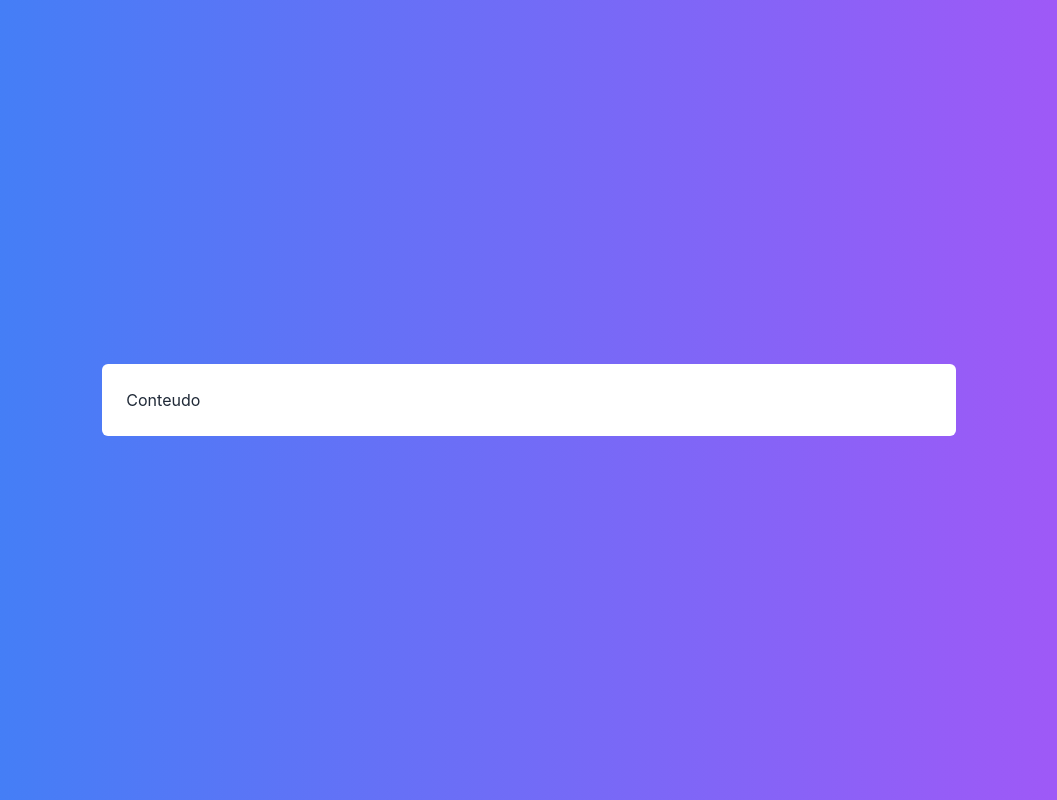
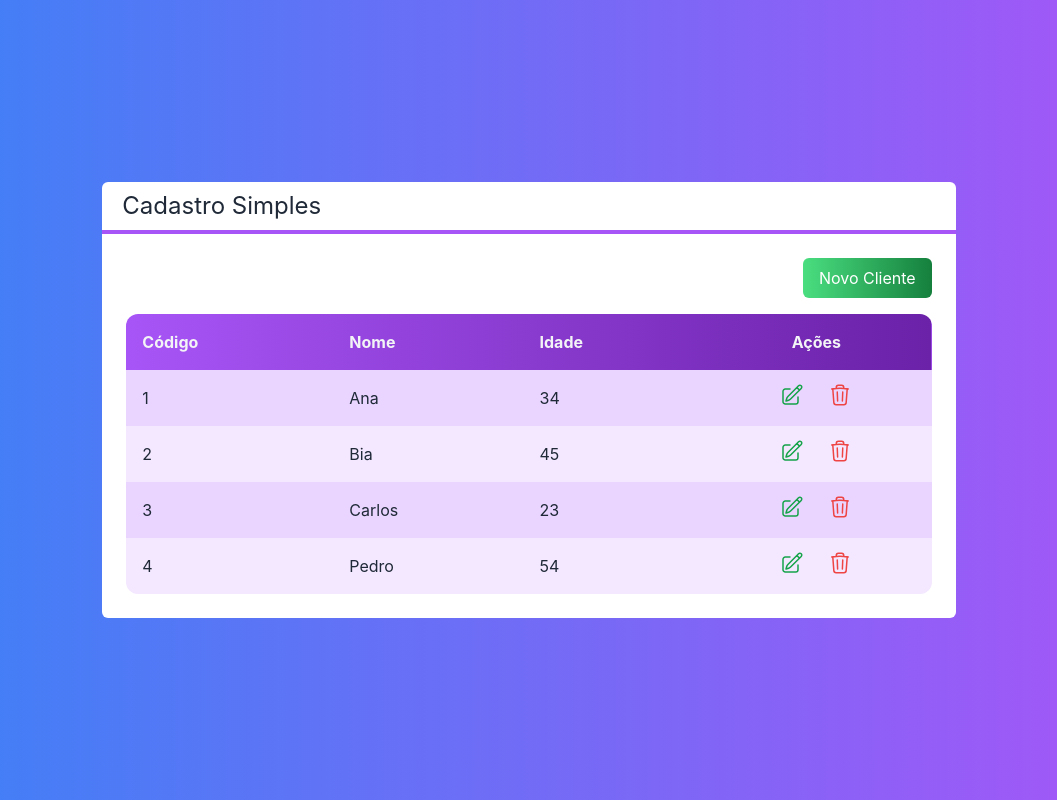
Before and after one commit to Gattekaa/curso-react-projeto-next-crud, a Next.js app: page / in a window 1280 px wide. Shown: the whole page, without its empty margins (111-1168 px from the left). Built offline with nearby package versions, Linux system fonts and the light colour scheme.

Commit message:
Finished design of  Botao and Tabela components

```diff
--- /dev/null
+++ b/core/Cliente.ts
@@ -0,0 +1,27 @@
+export default class Cliente {
+    #id: string
+    #nome: string
+    #idade: number
+
+    constructor(nome: string, idade: number, id: string = null) {
+        this.#nome = nome
+        this.#idade = idade
+        this.#id = id
+    }
+
+    static vazio() {
+        return new Cliente("", 0)
+    }
+
+    get id() {
+        return this.#id
+    }
+
+    get nome() {
+        return this.#nome
+    }
+
+    get idade() {
+        return this.#idade
+    }
+}
--- /dev/null
+++ b/src/components/Botao.tsx
@@ -0,0 +1,18 @@
+interface BotaoProps {
+    cor?: 'green' | 'blue' | 'gray'
+    className?: string
+    children: any
+}
+
+export default function Botao(props: BotaoProps) {
+    const cor = props.cor ?? 'gray'
+    return (
+        <button className={`
+            bg-gradient-to-r from-${cor}-400 to-${cor}-700
+            text-white px-4 py-2 rounded-md
+            ${props.className}
+        `}>
+            {props.children}
+        </button>
+    )
+}
--- /dev/null
+++ b/src/components/Icones.tsx
@@ -0,0 +1,14 @@
+export const IconeEdicao = (
+    <svg xmlns="http://www.w3.org/2000/svg" fill="none" viewBox="0 0 24 24" strokeWidth={1.5} stroke="currentColor" className="w-6 h-6">
+        <path strokeLinecap="round" strokeLinejoin="round" d="M16.862 4.487l1.687-1.688a1.875 1.875 0 112.652 2.652L10.582 16.07a4.5 4.5 0 01-1.897 1.13L6 18l.8-2.685a4.5 4.5 0 011.13-1.897l8.932-8.931zm0 0L19.5 7.125M18 14v4.75A2.25 2.25 0 0115.75 21H5.25A2.25 2.25 0 013 18.75V8.25A2.25 2.25 0 015.25 6H10" />
+    </svg>
+
+
+)
+
+export const IconeLixo = (
+    <svg xmlns="http://www.w3.org/2000/svg" fill="none" viewBox="0 0 24 24" strokeWidth={1.5} stroke="currentColor" className="w-6 h-6">
+        <path strokeLinecap="round" strokeLinejoin="round" d="M14.74 9l-.346 9m-4.788 0L9.26 9m9.968-3.21c.342.052.682.107 1.022.166m-1.022-.165L18.16 19.673a2.25 2.25 0 01-2.244 2.077H8.084a2.25 2.25 0 01-2.244-2.077L4.772 5.79m14.456 0a48.108 48.108 0 00-3.478-.397m-12 .562c.34-.059.68-.114 1.022-.165m0 0a48.11 48.11 0 013.478-.397m7.5 0v-.916c0-1.18-.91-2.164-2.09-2.201a51.964 51.964 0 00-3.32 0c-1.18.037-2.09 1.022-2.09 2.201v.916m7.5 0a48.667 48.667 0 00-7.5 0" />
+    </svg>
+
+)
--- a/src/components/Layout.tsx
+++ b/src/components/Layout.tsx
@@ -1,4 +1,4 @@
-//import Titulo from './Titulo'
+import Titulo from './Titulo'
 
 interface LayoutProps {
     titulo: string
@@ -11,7 +11,7 @@
             flex flex-col w-2/3
             bg-white text-gray-800 rounded-md
         `}>
-            {/*<Titulo></Titulo>*/}
+            <Titulo>{props.titulo}</Titulo>
             <div className="p-6">
                 {props.children}
             </div>
--- /dev/null
+++ b/src/components/Tabela.tsx
@@ -0,0 +1,82 @@
+import Cliente from "../../core/Cliente"
+import { IconeEdicao, IconeLixo } from "./Icones"
+
+interface TabelaProps {
+    clientes: Cliente[]
+    clienteSelecionado?: (cliente: Cliente) => void
+    clienteExcluido?: (cliente: Cliente) => void
+
+}
+
+export default function Tabela(props: TabelaProps) {
+
+    const exibirAcoes = props.clienteExcluido || props.clienteSelecionado
+
+    function renderizarCabecalho() {
+        return (
+            <tr>
+                <th className="text-left p-4">Código</th>
+                <th className="text-left p-4">Nome</th>
+                <th className="text-left p-4">Idade</th>
+                {exibirAcoes ? <th className="p-4">Ações</th> : false }
+
+            </tr>
+        )
+
+    }
+
+    function renderizarAcoes(cliente: Cliente) {
+        return (
+            <td className="flex justify-center">
+                {props.clienteSelecionado ? (
+                    <button onClick={() => props.clienteSelecionado?.(cliente)} className={`
+                        flex justify-center items-center
+                        text-green-600 rounded-full p-2 m-1
+                        hover:bg-purple-50
+                `}>
+                        {IconeEdicao}
+                    </button>
+                ) : false}
+
+                {props.clienteExcluido ? (
+                    <button onClick={() => props.clienteExcluido?.(cliente)} className={`
+                    flex justify-center items-center
+                    text-red-500 rounded-full p-2 m-1
+                    hover:bg-purple-50
+                    `}>
+                        {IconeLixo}
+                    </button>
+                ) : false}
+
+
+            </td>
+        )
+    }
+
+    function renderizarDados() {
+        return props.clientes?.map((cliente, i) => {
+            return (
+                <tr key={cliente.id}
+                    className={`${i % 2 === 0 ? 'bg-purple-200' : 'bg-purple-100'}`}>
+                    <td className="text-left p-4">{cliente.id}</td>
+                    <td className="text-left p-4">{cliente.nome}</td>
+                    <td className="text-left p-4">{cliente.idade}</td>
+                    {renderizarAcoes(cliente)}
+                </tr>
+            )
+        })
+    }
+
+    return (
+        <table className="w-full rounded-xl overflow-hidden">
+            <thead className={`
+            text-gray-100
+            bg-gradient-to-r from-purple-500 to-purple-800`}>
+                {renderizarCabecalho()}
+            </thead>
+            <tbody>
+                {renderizarDados()}
+            </tbody>
+        </table>
+    )
+}
--- a/src/pages/index.tsx
+++ b/src/pages/index.tsx
@@ -1,15 +1,37 @@
+import Cliente from '../../core/Cliente';
+import Botao from '../components/Botao';
 import Layout from '../components/Layout';
+import Tabela from '../components/Tabela';
 
 export default function Home() {
+
+  const clientes = [
+    new Cliente("Ana", 34, "1"),
+    new Cliente("Bia", 45, "2"),
+    new Cliente("Carlos", 23, "3"),
+    new Cliente("Pedro", 54, "4"),
+  ]
+
+  function clienteSelecionado(cliente: Cliente) {
+    console.log(cliente.nome)
+  }
+
+  function clienteExcluido(cliente: Cliente) {
+    console.log(`Excluir ${cliente.nome}`)
+  }
+
   return (
-  <div className={`
+    <div className={`
     flex justify-center items-center h-screen
     bg-gradient-to-r from-blue-500  to-purple-500
     text-white
   `}>
-    <Layout titulo="Cadastro Simples">
-      <span>Conteudo</span>
-    </Layout>
+      <Layout titulo="Cadastro Simples">
+        <div className='flex justify-end'>
+          <Botao cor="green" className='mb-4'>Novo Cliente</Botao>
+        </div>
+        <Tabela clientes={clientes} clienteSelecionado={clienteSelecionado} clienteExcluido={clienteExcluido}></Tabela>
+      </Layout>
     </div>
   )
 }
--- a/tailwind.config.js
+++ b/tailwind.config.js
@@ -1,14 +1,18 @@
-/** @type {import('tailwindcss').Config} */
 module.exports = {
-  purge: [
-    './src/pages/**/*.{js,ts,jsx,tsx}',
-    './src/components/**/*.{js,ts,jsx,tsx}'
+  content: [
+    "./src/pages/**/*.{js,ts,jsx,tsx}",
+    "./src/components/**/*.{js,ts,jsx,tsx}",
   ],
-  darkMode: false,
+  safelist: [
+    {
+      pattern: /bg-(green|blue|gray)-(400|700)/,
+    },{
+      pattern: /from-(green|blue|gray)-(400|700)/,
+    },{
+      pattern: /to-(green|blue|gray)-(400|700)/,
+    },
+  ],
   theme: {
-    extend: {},
-  },
-  variants: {
     extend: {},
   },
   plugins: [],
--- a/tsconfig.json
+++ b/tsconfig.json
@@ -1,6 +1,6 @@
 {
   "compilerOptions": {
-    "target": "es5",
+    "target": "ES2015",
     "lib": [
       "dom",
       "dom.iterable",
```
Also changed, not shown: src/components/Titulo.tsx (renamed from src/components/TItulo.tsx).
